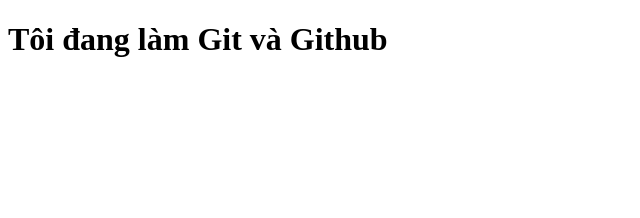
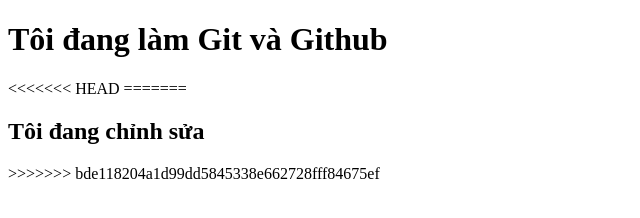
Before and after one commit to Thuonglepham2k2/BTTH01, a plain HTML site: page index.html in a window 1280 px wide. Shown: the whole page, without its empty margins (0-640 px from the left). Drawn offline with Linux system fonts and the light colour scheme.

Commit message:
Thêm vào

```diff
--- a/index.html
+++ b/index.html
@@ -8,5 +8,11 @@
 </head>
 <body>
     <h1>Tôi đang làm Git và Github</h1>
+<<<<<<< HEAD
 </body>
 </html>
+=======
+    <h2>Tôi đang chỉnh sửa</h2>
+</body>
+</html>
+>>>>>>> bde118204a1d99dd5845338e662728fff84675ef
```
